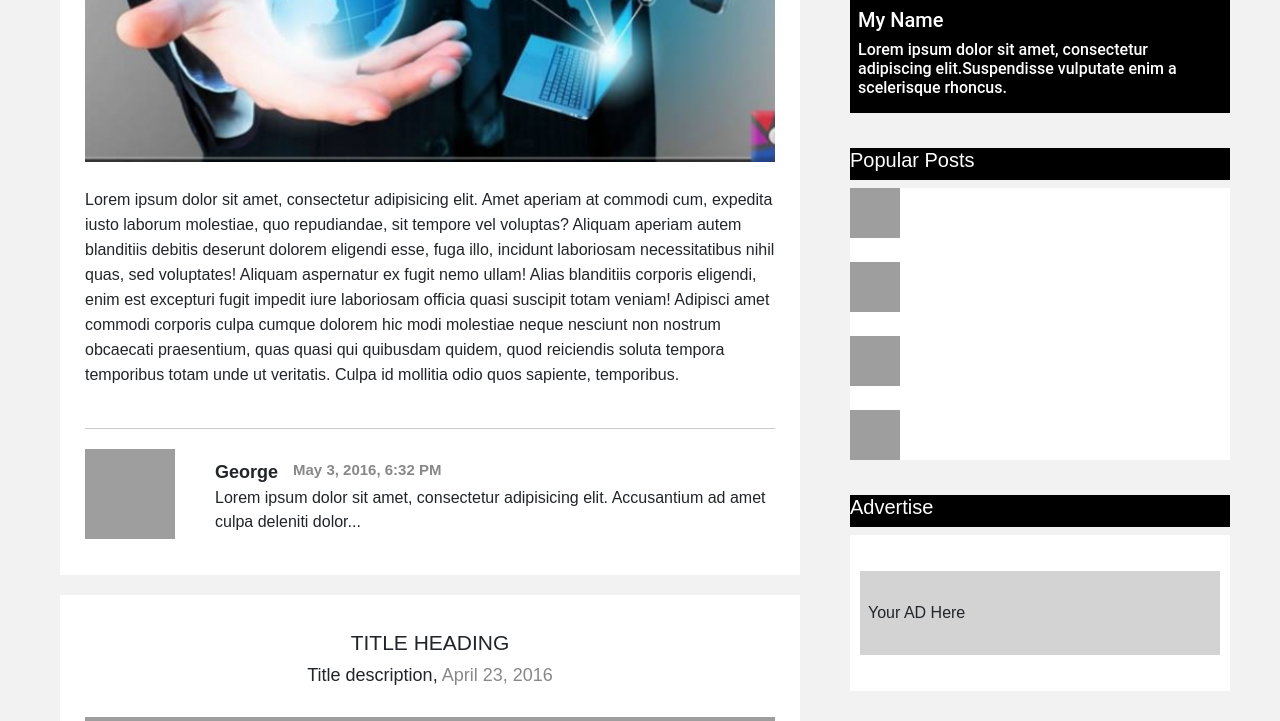
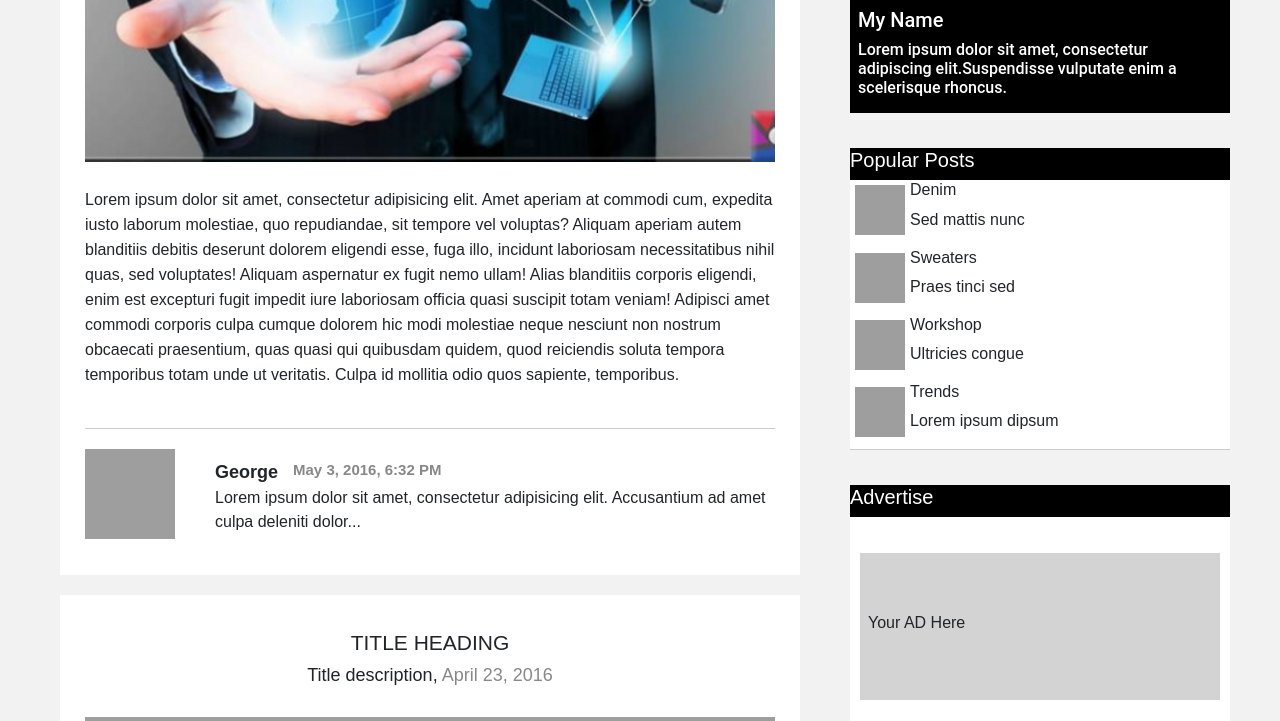
Before and after one commit to handelif/blog, a PHP site: page / in a window 1280 px wide. Shown: the part 1488-2209 px from the top of the page. Run offline with PHP 8.4, Linux system fonts and the light colour scheme; grey boxes are pictures that could not be loaded.

Commit message:
sağ taraf güncellemeler

```diff
--- a/css/main.css
+++ b/css/main.css
@@ -30,7 +30,9 @@ body {
     position: relative;
     text-decoration: none;
 }
-.navigation a:focus::after,
+.navigation a:focus::after{
+
+}
 .navigation a:hover::after {
     opacity: 1;
 }
@@ -120,7 +122,6 @@ img {
     float: right;
     margin-right: 0px;
 }
-
 .content .left .blog-content {
 
 }
@@ -130,13 +131,11 @@ img {
     margin: 10px;
     float: left;
 }
-
 .content .left .blog-content .blog-item .post-content{
     padding-top: 25px;
     padding-bottom: 25px;
     line-height: 25px;
 }
-
 .content .left .blog-item .title {
     text-align: center;
     margin-bottom: 30px;
@@ -152,34 +151,28 @@ img {
 .content .left .blog-item .title h5 span{
     color: #888;
 }
-
 .content .left .blog-item .comments{
     width: 100%;
     padding-top: 20px;
     border-top: 1px solid #CCC;
 }
-
-
 .content .left .blog-item .comments .avatar{
     width: 90px;
     margin-right: 40px;
     float: left;
 }
-
 .content .left .blog-item .comments .name, .content .left .blog-item .comments .date{
     font-weight: bold;
     font-size: 18px;
     margin-top: 10px;
     float: left;
 }
-
 .content .left .blog-item .comments .date{
     color: #888;
     margin-left: 15px;
     font-size: 15px;
 
 }
-
 .content .left .blog-item .comments .details{
     width: calc( 100% - 90px - 40px);
     float: left;
@@ -202,6 +195,7 @@ img {
     width: 100%;
     padding-top: 20px;
     border-top: 1px solid #CCC;
+    margin-top: 35px;
 }
 .content .right .blog-item .comments .avatar{
     width: 10px;
@@ -228,3 +222,46 @@ fon{
     background-color: lightgray;
     color: black;
 }
+.popular-posts-list{
+    background-color: white;
+    width: 100%;
+}
+.popular-posts-list .single-popular-post{
+    border-bottom: 1px solid #ccc;
+}
+.popular-posts-list .single-popular-post img{
+    float: left;
+    width: 50px;
+    height: 50px;
+    margin-top: 5px;
+    margin-bottom: 5px;
+    margin-right: 5px;
+    margin-left: 5px;
+}
+.popular-posts-list .single-popular-post .text-group{
+
+}
+.popular-posts h5.widget-title{
+    margin-bottom: 0;
+    padding: 10px;
+}
+.baslık{
+    background-color: black;
+    color: white;
+    margin-top: 35px;
+    height: 32px;
+}
+.advertise{
+    background-color: white;
+    padding-top: 36px;
+    padding-bottom: 36px;
+    padding-right: 10px;
+    padding-left: 10px;"
+}
+.advertise-1{
+    background-color: lightgrey;
+    padding-top: 60px;
+    padding-bottom: 60px;
+    padding-left: 8px;
+    padding-right: 8px;
+}
--- a/index.html
+++ b/index.html
@@ -138,53 +138,66 @@
         </div>
     </div>
     <div class="right"> <!--1.sağ avatar-->
-        <div class="comments" style="margin-top: 35px">
-            <div class="popular-posts" style="background-color: black; color: white;">
-                <h5 style="height: 32px;">Popular Posts</h5>
+        <div class="comments">
+            <div class="baslık">
+                <h5 class="widget-title">Popular Posts</h5>
             </div>
-            <div style="background-color: white">
-                <div class="avatar">
+            <div class="popular-posts-list">
+                <div class="single-popular-post">
                     <img src="https://i.picsum.photos/id/884/200/200.jpg?hmac=BEameeYahafzsG-UCcyxl-la3nd2GolgYlQgWpd5krk"
-                         alt="author-image"/> <br> <br/>
-                    <img src="https://i.picsum.photos/id/509/200/200.jpg?hmac=F3VucjvZ_2eEx_ObPM7NJ_Ymq5jESSGCuXo_8japTZc"
-                         alt="author-image"/> <br> <br/>
-                    <img src="https://i.picsum.photos/id/896/200/200.jpg?hmac=GtnSTSOmlmBRvu2fpraj0-9azTBV0t32V07JLyAVPhM"
-                         alt="author-image"/> <br> <br/>
-                    <img src="https://i.picsum.photos/id/741/200/200.jpg?hmac=p1uKDNQ-F_iZNWuOa850lFxzcw_rXxy9gW_PbiMWriA"
                          alt="author-image"/>
+                    <div class="text-group">
+                        <h6>Denim</h6>
+                        <p>Sed mattis nunc</p>
+                    </div>
+                    <img src="https://i.picsum.photos/id/198/200/200.jpg?hmac=3UdulfE9DTCNBECOusB2ignsI8T-XhkGI-M0P2BMJm8"
+                         alt="author-image"/>
+                    <div class="text-group">
+                        <h6>Sweaters</h6>
+                        <p>Praes tinci sed</p>
+                    </div>
+                    <img src="https://i.picsum.photos/id/2/200/200.jpg?hmac=isSWZUpv7D1D156XcADPOCZlfCG9mmvb8OlXFdvLdK0"
+                         alt="author-image"/>
+                    <div class="text-group">
+                        <h6>Workshop</h6>
+                        <p>Ultricies congue</p>
+                    </div>
+                    <img src="https://i.picsum.photos/id/306/200/200.jpg?hmac=_MA2OQbvCf09ghW0BrkSYh9mOhP-xpHqg2c5joDIRFg"
+                         alt="author-image"/>
+                    <div class="text-group">
+                        <h6>Trends</h6>
+                        <p>Lorem ipsum dipsum</p>
+                    </div>
                 </div>
-
-            </div>
             </div>
 
-        <div class="advertise" style="background-color: black; color: white; margin-top: 35px;">
-            <h5 style="height: 32px;"> Advertise</h5>
+        <div class="baslık">
+            <h5>Advertise</h5>
         </div>
-
-        <div style="background-color: white; padding-top: 36px; padding-bottom: 36px; padding-right: 10px; padding-left: 10px;">
-            <div style="background-color: lightgrey; padding-top: 30px; padding-bottom: 30px; padding-left: 8px; padding-right: 8px;">
-                Your AD Here
+        <div class="advertise">
+            <div class="advertise-1">
+               <h6>Your AD Here</h6>
             </div>
         </div>
 
-        <div class="tags" style="background-color: black; color: white; margin-top: 35px;">
-            <h5 style="height: 32px;">Tags</h5>
+        <div class="baslık">
+            <h5>Tags</h5>
         </div>
         <div style="background-color: white;">
             <div class="fon">
-                <mark>Fashion</mark> <fon>New York</fon> <fon>London</fon> <fon>Hats</fon> <fon>Norway</fon> <fon>Sweaters</fon>
+               <mark>Fashion</mark> <fon>New York</fon> <fon>London</fon> <fon>Hats</fon> <fon>Norway</fon> <fon>Sweaters</fon>
                 <fon>ideas</fon> <fon>Deals</fon> <fon>Accessories</fon> <fon>News</fon> <fon>Clothing</fon> <fon>Shopping</fon> <fon>Jeans</fon>
                 <fon>Trends</fon>
             </div>
         </div>
 
 
-        <div class="inspration" style="background-color: black; color: white; margin-top: 35px;">
-            <h5 style="height: 32px;">Inspration</h5>
+        <div class="baslık">
+            <h5>Inspiration</h5>
         </div>
 
-        <div class="follow-me" style="background-color: black; color: white; margin-top: 35px;">
-            <h5 style="height: 32px;">Follow Me</h5>
+        <div class="baslık">
+            <h5>Follow Me</h5>
         </div>
         <div style="background-color: white">
             <div class="social-media" style="width: 100%;">
@@ -196,8 +209,8 @@
             </div>
         </div>
 
-        <div class="subscribe" style="background-color: black; color: white; margin-top: 35px;">
-            <h5 style="height: 32px;">Subscribe</h5>
+        <div class="baslık">
+            <h5>Subscribe</h5>
         </div>
     </div>
 </div>
```
